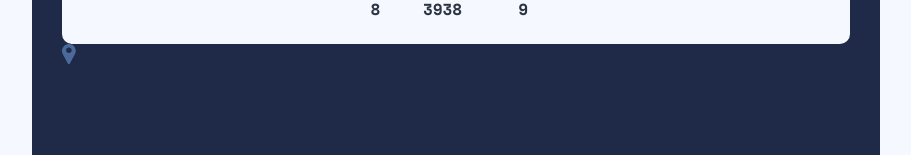
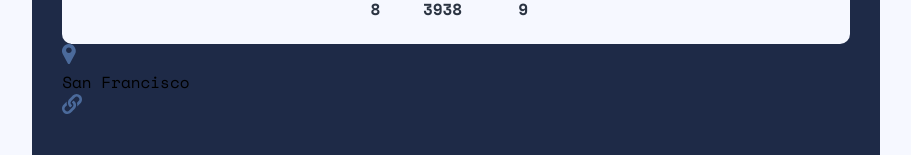
Before and after one commit to gia-grigalashvili/github-user-search-app--react-ty, a React (Vite) app: page / in a window 1280 px wide. Shown: the part 325-480 px from the top of the page, without its empty margins (184-1095 px from the left). Built offline with nearby package versions, Linux system fonts and the light colour scheme; a web font is replaced by a local one.

Commit message:
import share img

```diff
--- a/src/components/Container.tsx
+++ b/src/components/Container.tsx
@@ -1,6 +1,7 @@
 import React from "react";
 import styled from "styled-components";
 import location from "/public/images/icon-location.svg";
+import share from "/public/images/icon-website.svg";
 function Container() {
   return (
     <Contianerdiv>
@@ -37,10 +38,10 @@ function Container() {
       <div className="info-1">
         <div className="info-1-text">
           <img src={location} alt="" />
-          <p></p>
+          <p>San Francisco</p>
         </div>
         <div className="info-1-text">
-          <img src="" alt="" />
+          <img src={share} alt="" />
           <p></p>
         </div>
         <div className="info-1-text">
```
